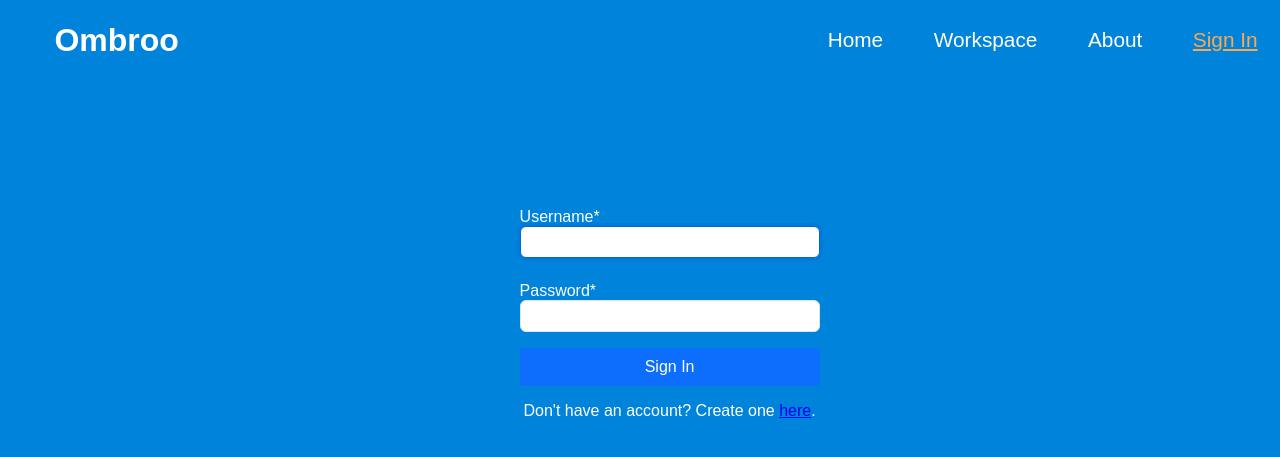
After one commit to EdrisaJobe/ombroo, a Django app: page /login/ in a window 1280 px wide. The commit adds this page. Shown: the top 457 px of the page. Run offline with Django 3.2, Linux system fonts and the light colour scheme; some libraries are stand-ins or nearby versions; some web fonts are replaced.

Commit message:
login page

```diff
--- a/app/views.py
+++ b/app/views.py
@@ -23,4 +23,4 @@ def register(request):
     else:
         form = RegisterForm()
 
-    return render(request, 'register/register.html', {"form": form})
+    return render(request, 'registration/register.html', {"register_form": form})
--- a/ombroo/settings.py
+++ b/ombroo/settings.py
@@ -127,6 +127,8 @@ STATICFILES_DIRS = [
 ]
 CRISPY_TEMPLATE_PACK = 'bootstrap4'
 
+LOGIN_REDIRECT_URL = 'workspace'
+
 # Default primary key field type
 # https://docs.djangoproject.com/en/3.2/ref/settings/#default-auto-field
 
--- a/ombroo/urls.py
+++ b/ombroo/urls.py
@@ -14,14 +14,17 @@ Including another URLconf
     2. Add a URL to urlpatterns:  path('blog/', include('blog.urls'))
 """
 from django.contrib import admin
-from django.urls import path
+from django.urls import path, include
 from app import views
 
 urlpatterns = [
     path('admin/', admin.site.urls),
-    path('register/', views.register, name ='register'),
+
+    ### REGISTRATION ###
+    path('register', views.register, name ='register'),
+    path('', include('django.contrib.auth.urls')),
 
     ### PAGES ###
     path('', views.home, name='home'),
-    path('workspace/', views.workspace, name='workspace')
+    path('workspace', views.workspace, name='workspace')
 ]
--- /dev/null
+++ b/static/css/login.css
@@ -0,0 +1,68 @@
+ul {
+  display: none;
+}
+
+p{
+    margin-top: 1em;
+    text-align: center;
+}
+
+#div_id_username {
+  margin-top: 5em;
+}
+#div_id_password {
+  margin-top: 1.5em;
+}
+
+form {
+  display: grid;
+  justify-content: center;
+  align-items: center;
+}
+
+/*Input*/
+input {
+  min-width: 300px;
+  padding: 5px 12px;
+  font-size: 14px;
+  line-height: 20px;
+  color: #24292e;
+  vertical-align: middle;
+  background-color: #ffffff;
+  background-repeat: no-repeat;
+  background-position: right 8px center;
+  border: 1px solid #e1e4e8;
+  border-radius: 6px;
+  outline: none;
+  box-shadow: rgba(225, 228, 232, 0.2) 0px 1px 0px 0px inset;
+}
+input:focus {
+  border-color: #0366d6;
+  outline: none;
+  box-shadow: rgba(3, 102, 214, 0.3) 0px 0px 0px 3px;
+}
+
+/*Button*/
+button {
+  width: 300px;
+  margin-top: 1em;
+  cursor: pointer;
+  outline: 0;
+  color: #fff;
+  background-color: #0d6efd;
+  border-color: #0d6efd;
+  font-weight: 400;
+  line-height: 1.5;
+  text-align: center;
+  border: 1px solid transparent;
+  padding: 6px 12px;
+  font-size: 16px;
+  border-radius: 0.25rem;
+  transition: color 0.15s ease-in-out, background-color 0.15s ease-in-out,
+    border-color 0.15s ease-in-out, box-shadow 0.15s ease-in-out;
+}
+button:hover {
+  color: #fff;
+  background-color: #0b5ed7;
+  border-color: #0a58ca;
+}
--- a/templates/pages/base.html
+++ b/templates/pages/base.html
@@ -30,7 +30,7 @@
         <a class="nav-link" href="{% url 'home' %}">Home</a>
         <a class="nav-link" href="{% url 'workspace' %}">Workspace</a>
         <a class="nav-link" href="{% url 'home' %}">About</a>
-        <a class="nav-link" href="{% url 'register' %}">Sign In</a>
+        <a class="nav-link" href="{% url 'login' %}">Sign In</a>
       </div>
       <div class="menu">
         <div class="bar"></div>
--- /dev/null
+++ b/templates/registration/login.html
@@ -0,0 +1,14 @@
+{% extends 'pages/base.html' %}
+{% load static %}
+{% load crispy_forms_tags %}
+{% block title %}Ombroo | Sign In{% endblock title %}
+{% block css %}<link rel="stylesheet" href="{% static 'css/login.css' %}">{% endblock css %}
+
+{% block content %}
+<form method="POST">
+    {{ form|crispy }}
+    {% csrf_token %}
+    <button type="submit">Sign In</button>
+    <p>Don't have an account? Create one <a href="{% url 'register' %}">here</a>.</p>
+</form>
+{% endblock content %}
--- a/templates/register/register.html
+++ b/templates/registration/register.html
@@ -7,7 +7,7 @@
 {% block content %}
 <form method="POST">
     {% csrf_token %}
-    {{ form|crispy }}
+    {{ register_form|crispy }}
     <button type="submit">Register</button>
 </form>
 {% endblock content %}
```
Also changed, not shown: db.sqlite3.
